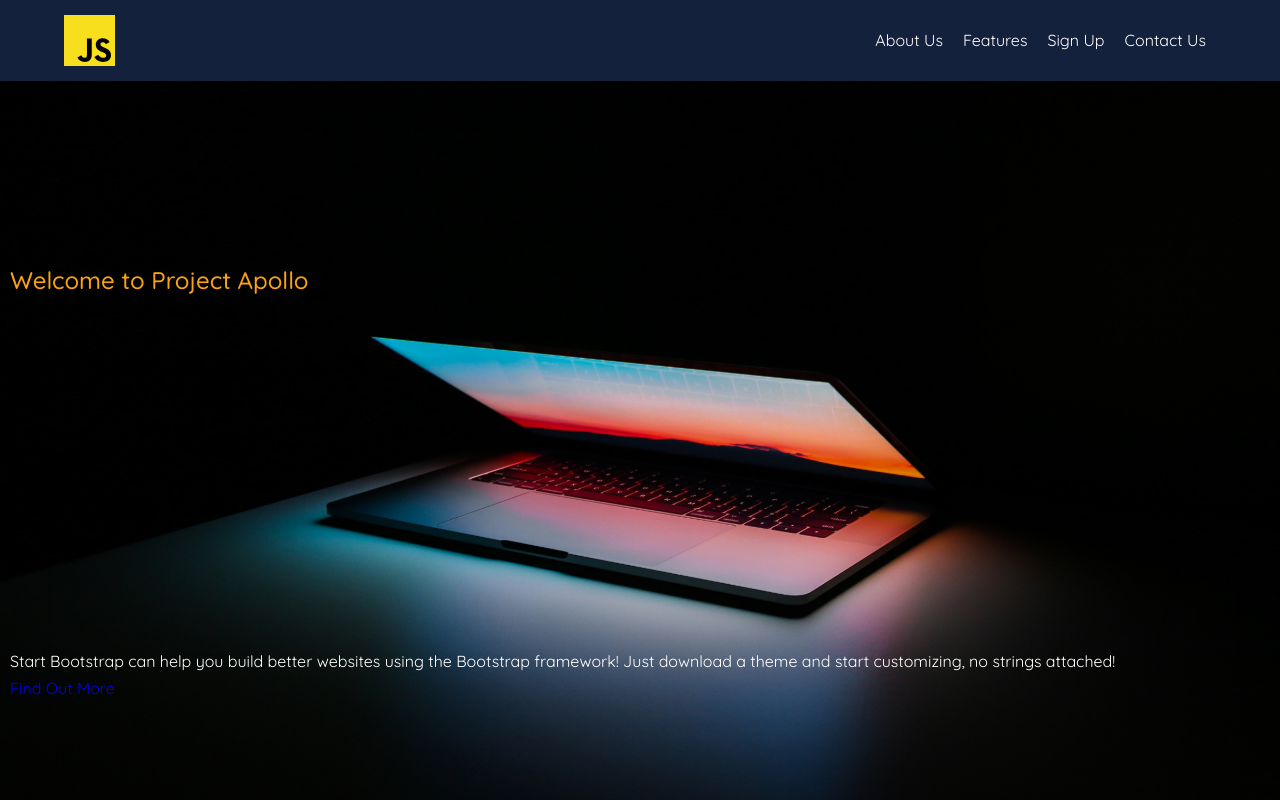
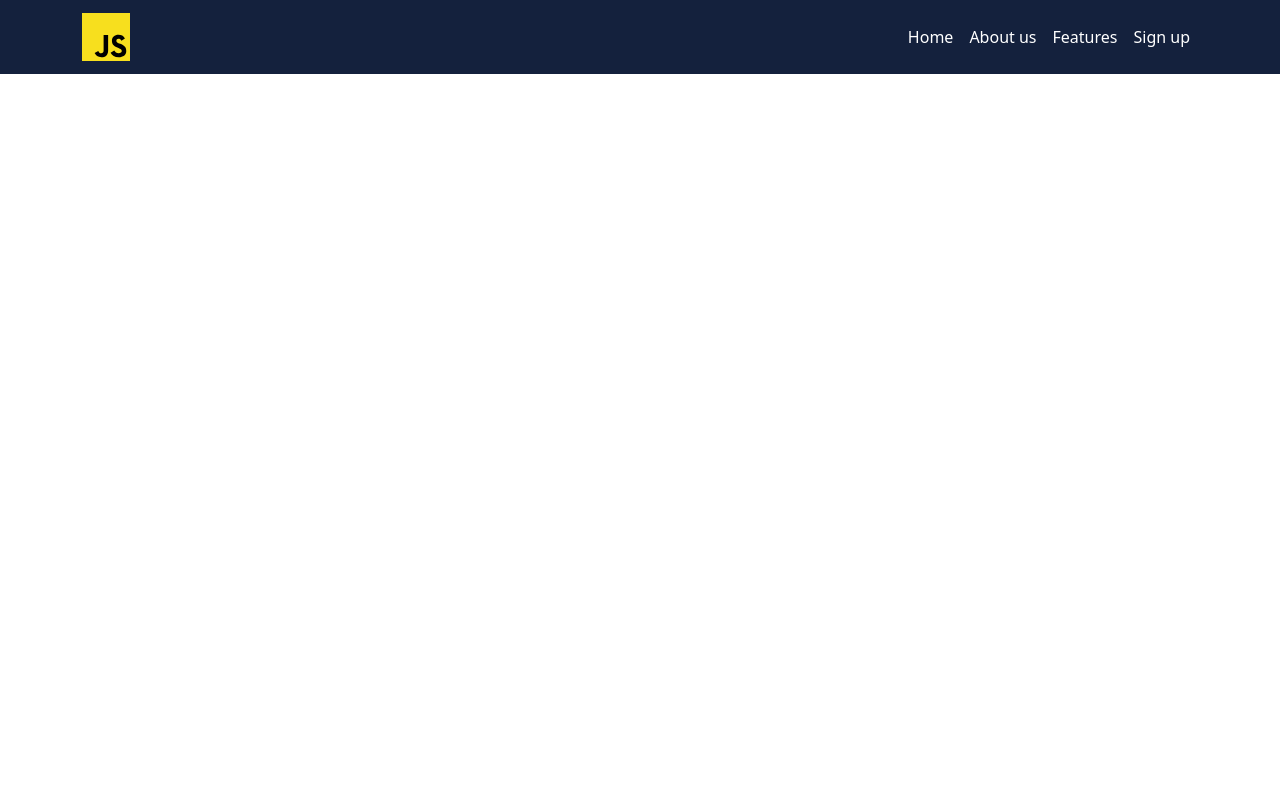
Before and after one commit to TshiSelle/Project-Apollo-LP, a React (Create React App) app in the folder apollo/: page / in a window 1280 px wide. Shown: the top 800 px of the page. Built offline with nearby package versions, Linux system fonts and the light colour scheme.

Commit message:
Updated navbar

```diff
--- a/apollo/src/App.jsx
+++ b/apollo/src/App.jsx
@@ -1,23 +1,11 @@
-import React from 'react';
-import MyNavbar from './components/nav/MyNavBar';
-import Header from './components/header/MyHeader';
-import Features from './components/features/MyFeatures';
-import Footer from './components/footer/MyFooter';
-import Contact from './components/contact/MyContact';
-import CTA from './components/cta/CTA';
-import About from './components/about/MyAbout';
-import '../node_modules/bootstrap/scss/bootstrap';
+import React from "react";
+import MyNavbar from "./components/nav/MyNavBar";
+import "bootstrap/dist/css/bootstrap.min.css";
 
 const App = () => {
   return (
     <>
       <MyNavbar />
-      <Header />
-      <About />
-      <Features />
-      <CTA />
-      <Contact />
-      <Footer />
     </>
   );
 };
--- a/apollo/src/components/nav/MyNavBar.jsx
+++ b/apollo/src/components/nav/MyNavBar.jsx
@@ -1,68 +1,46 @@
-import { React, useState } from 'react';
-import './nav.css';
-import Logo from '../../assets/javascript-svgrepo-com.svg';
+import React, { Component } from "react";
+import Nav from "react-bootstrap/Nav";
+import Container from "react-bootstrap/Container";
+import Navbar from "react-bootstrap/Navbar";
+import NavDropdown from "react-bootstrap/NavDropdown";
+import "./nav.css";
+import jslogo from "../../assets/javascript-svgrepo-com.svg";
 
 function MyNavbar() {
-  const [activeNav, setActiveNav] = useState('#');
+  return (
+    <div>
+      <Navbar className="nav" expand="lg">
+        <Container >
+          <Navbar.Brand className="navlink">
+            <a href="#home">
+              <img src={jslogo} alt="image" className="navimage" />
+            </a>
+          </Navbar.Brand>
+          <Navbar.Toggle
+            aria-controls="responsive-navbar-nav"
+            className="navcollapse"
+          />
+          <Navbar.Collapse id="responsive-navbar-nav">
 
-  return (
-    <header>
-      <a
-        rel='noreferrer'
-        href='#about'
-        onClick={() => setActiveNav('#home')}
-        className={activeNav === '#home' ? 'active' : ''}
-      >
-        <img src={Logo} alt='Apollo' />
-      </a>
-      <nav>
-        <ul class='nav__items'>
-          <li>
-            <a
-              rel='noreferrer'
-              href='#about'
-              onClick={() => setActiveNav('#about')}
-              className={activeNav === '#about' ? 'active' : ''}
-            >
-              About Us
-            </a>
-          </li>
-          <li>
-            <a
-              rel='noreferrer'
-              href='#features'
-              onClick={() => setActiveNav('#features')}
-              className={activeNav === '#features' ? 'active' : ''}
-            >
-              Features
-            </a>
-          </li>
-          <li>
-            <a
-              rel='noreferrer'
-              href='#cta'
-              onClick={() => setActiveNav('#cta')}
-              className={activeNav === '#cta' ? 'active' : ''}
-            >
-              Sign Up
-            </a>
-          </li>
-          <li>
-            <a
-              rel='noreferrer'
-              href='#contact'
-              onClick={() => setActiveNav('#contact')}
-              className={activeNav === '#contact' ? 'active' : ''}
-            >
-              Contact Us
-            </a>
-          </li>
-        </ul>
-        <div className='nav__burger'>
-          <div className='bar'></div>
-        </div>
-      </nav>
-    </header>
+            <Nav className="ms-auto">
+              <Nav.Link className="navlink" href="#home">
+                Home
+              </Nav.Link>
+              <Nav.Link className="navlink" href="#about">
+                About us
+              </Nav.Link>
+              <Nav.Link className="navlink" href="#features">
+                Features
+              </Nav.Link>
+              <Nav.Link className="navlink" href="#signup">
+                Sign up
+              </Nav.Link>
+            </Nav>
+
+          </Navbar.Collapse>
+        </Container>
+      </Navbar>
+    </div>
   );
 }
 
--- a/apollo/src/components/nav/nav.css
+++ b/apollo/src/components/nav/nav.css
@@ -1,40 +1,21 @@
-header a img {
-  width: 20%;
-  height: 20%;
+.nav{
+  background-color: var(--color-secondary);
 }
 
-header {
-  display: flex;
-  justify-content: space-between;
-  align-items: center;
-  padding: 15px 5%;
-  background: var(--color-secondary);
+.navlink{
+  color:var(--color-white) !important;
 }
 
-.nav__items {
-  list-style: none;
+.navlink:focus{
+  color: var(--color-primary) !important;
 }
-
-.nav__items li {
-  display: inline-block;
-  padding: 0 10px;
+.navlink:hover{
+  color: var(--color-primary) !important;
 }
-
-.nav__items li a {
-  transition: var(--transition);
-  color: var(--color-white);
+.navimage{
+  width: 3rem;
+  height: 3rem;
 }
-
-.nav__items li a:hover {
-  transition: var(--transition);
-  color: var(--color-primary);
-  border-color: var(--color-primary);
+.navcollapse{
+    background-color: yellow !important;
 }
-
-.nav__items li a.active {
-  color: var(--color-primary);
-}
-
-.nav-toggle {
-  display: none;
-}
--- a/apollo/src/index.css
+++ b/apollo/src/index.css
@@ -13,10 +13,11 @@
 :root {
   --color-bg: #e5e5e5;
   --color-secondary: #14213d;
-  --color-primary: #fca311;
+  --color-primary: #f7df1e;
   --color-primary-variant: rgba(77, 181, 255, 0.4);
   --color-white: #ffffff;
   --color-light: rgba(20, 33, 61, 0.6);
+
 
   --transition: all 280ms ease;
 
```
